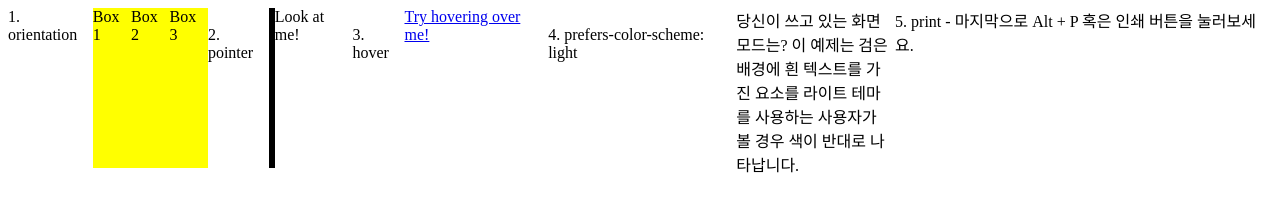
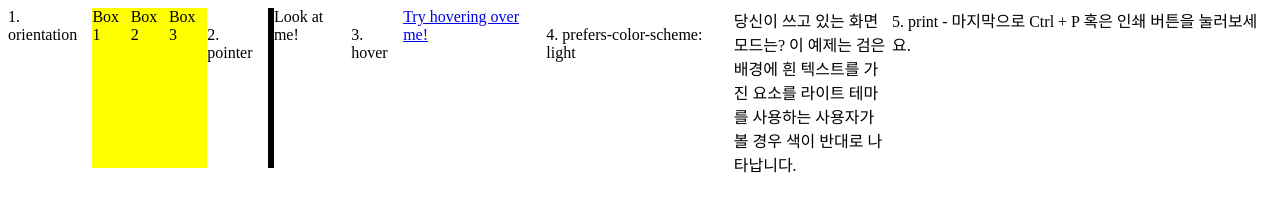
Before and after one commit to thisispaperdoll/HTML, a plain HTML site: page media.html in a window 1280 px wide. Drawn offline with Linux system fonts and the light colour scheme.

Commit message:
Update media.html

```diff
--- a/media.html
+++ b/media.html
@@ -108,7 +108,7 @@
 4. prefers-color-scheme: light
     <div class="themed">당신이 쓰고 있는 화면 모드는? 이 예제는 검은 배경에 흰 텍스트를 가진 요소를 라이트 테마를 사용하는 사용자가 볼 경우 색이 반대로 나타납니다.</div>
 
-5.  print - 마지막으로 Alt + P 혹은 인쇄 버튼을 눌러보세요.
+5.  print - 마지막으로 Ctrl + P 혹은 인쇄 버튼을 눌러보세요.
 
 </body>
 </html>
```
